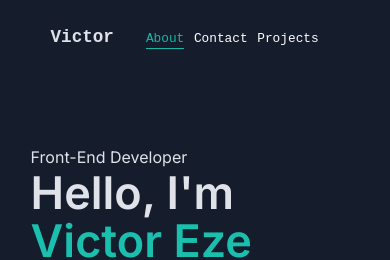
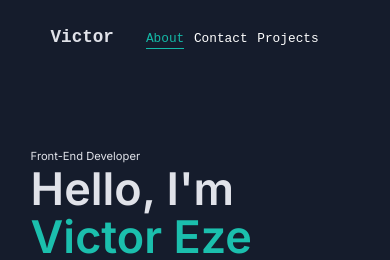
Before and after one commit to VictorKingsHub/victor_portfolio, a Next.js app: page / in a window 390 px wide. Shown: the top 260 px of the page. Built offline with nearby package versions, Linux system fonts and the light colour scheme.

Commit message:
working on hero

```diff
--- a/ui/about/hero/Hero.module.css
+++ b/ui/about/hero/Hero.module.css
@@ -18,7 +18,12 @@
 
     }
 }
+.prof{
+    @media (max-width: 767px) {
+      font-size: 0.7rem;
 
+    }
+}
 .left {
     width: 50%;
     display: flex;
--- a/ui/about/hero/Hero.tsx
+++ b/ui/about/hero/Hero.tsx
@@ -12,7 +12,7 @@ const HeroSection = () => {
         <div className={styles.container}>
             <div className={styles.left} >
                 <div >
-                    <p>Front-End Developer</p>
+                    <p className={styles.prof}>Front-End Developer</p>
                     <h1 className={styles.name}>Hello, I&apos;m  <span className={styles.nameEnd}>Victor Eze</span></h1>
                 </div>
                 <div className='px-3'>
```
